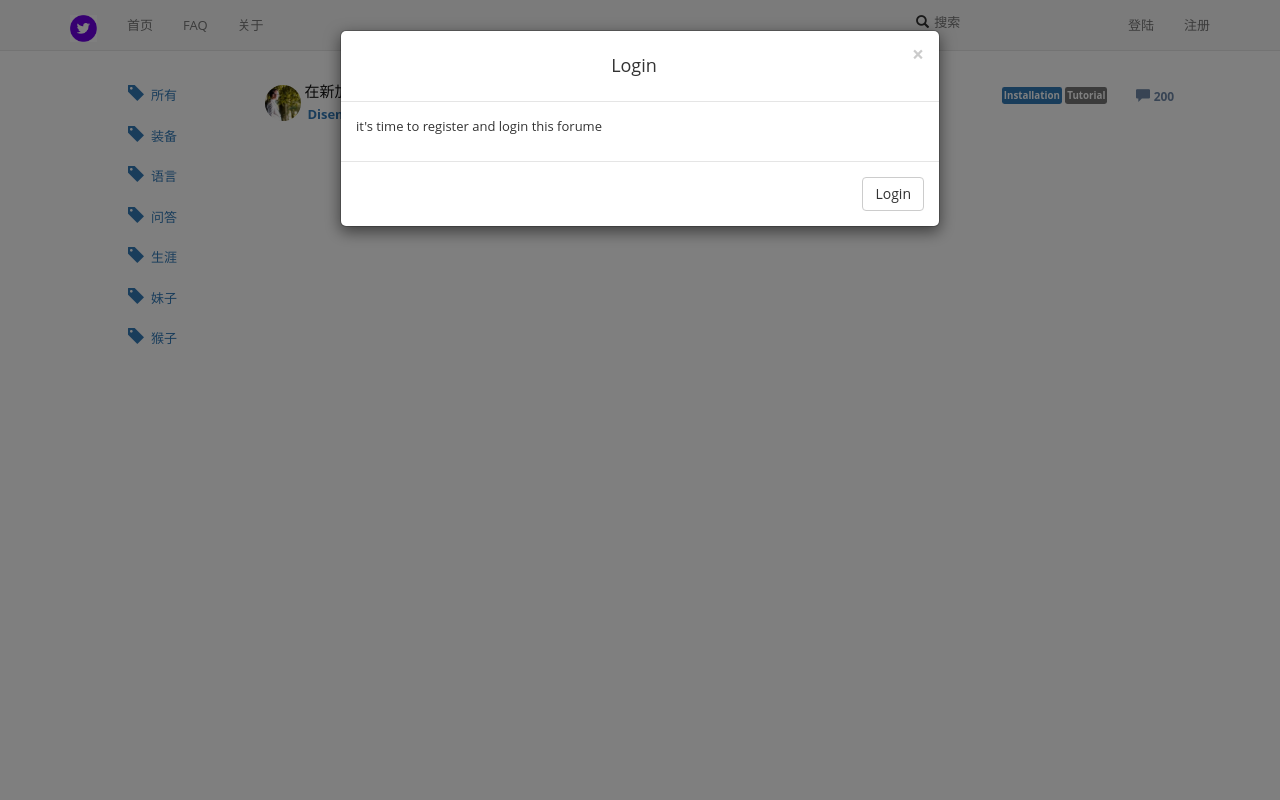
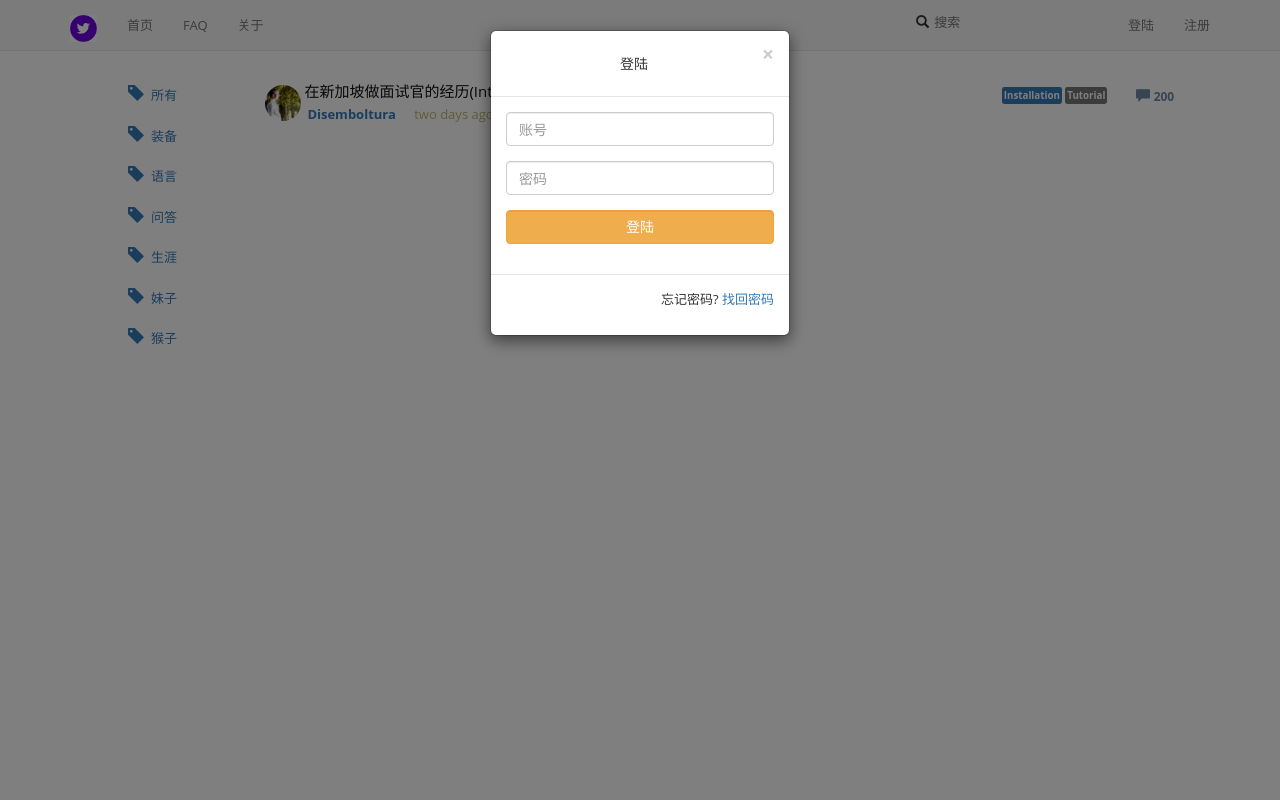
Before and after one commit to hansenDise/my_forum, a Django app: page / in a window 1280 px wide, after a click on "登陆". Run offline with Django 3.2, Linux system fonts and the light colour scheme; some libraries are stand-ins or nearby versions.

Commit message:
add login and register modal dialog

```diff
--- a/forumsite/templates/forumsite/base.html
+++ b/forumsite/templates/forumsite/base.html
@@ -27,37 +27,60 @@
 
     <body>
         <div class="modal fade" id="dialog-login">
-            <div class="modal-dialog">
+            <div class="modal-dialog modal-sm">
                 <div class="modal-content">
                     <div class="modal-header text-center">
                         <button type="button" class="close" data-dismiss="modal" aria-label="Close">
                             <span aria-hidden="true">&times;</span>
                         </button>
-                        <h4>Login</h4>
+                        <h5>登陆</h5>
                     </div>
                     <div class="modal-body">
-                        <p> it's time to register and login this forume</p>
+                        <form role="form">
+                            <div class="form-group">
+                                <input type="text" class="form-control" id="useraccount" placeholder="账号">
+                            </div>
+                            <div class="form-group">
+                                <input type="password" class="form-control" id="pwd" placeholder="密码">
+                            </div>
+                            <div class="form-group">
+                                <button type="submit" class="btn btn-warning form-control">登陆</button>
+                            </div>
+                        </form>
                     </div>
                     <div class="modal-footer">
-                        <button type="button" class="btn btn-default" data-dismiss="modal">Login</button>
+                        <p>忘记密码? <a href="#">找回密码</a></p>
                     </div>
                 </div>
             </div>
         </div>
         <div class="modal fade" id="dialog-register">
-            <div class="modal-dialog">
+            <div class="modal-dialog modal-sm">
                 <div class="modal-content">
                     <div class="modal-header text-center">
                         <button type="button" class="close" data-dismiss="modal" aria-label="Close">
                             <span aria-hidden="true">&times;</span>
                         </button>
-                        <h4>Register</h4>
+                        <h5>注册</h5>
                     </div>
                     <div class="modal-body">
-                        <p>it's time to register in this forum </p>
-                    </div>
-                    <div class="modal-footer">
-                        <button type="button" class="btn btn-default" data-dismiss="modal">Register</button>
+                        <form role="form">
+                            <div class="form-group">
+                                <input type="text" class="form-control" id="useraccount" placeholder="账号">
+                            </div>
+                            <div class="form-group">
+                                <input type="email" class="form-control" id="email" placeholder="邮箱地址">
+                            </div>
+                            <div class="form-group">
+                                <input type="password" class="form-control" id="pwd" placeholder="密码">
+                            </div>
+                            <div class="form-group">
+                                <input type="password" class="form-control" id="pwd" placeholder="重复密码">
+                            </div>
+                            <div class="form-group">
+                                <button type="submit" class="btn btn-warning form-control">注册</button>
+                            </div>
+                        </form>
                     </div>
                 </div>
             </div>
@@ -95,7 +118,6 @@
                 </div>
             </div>
         </nav>
-
 
         <div class="container">
             <div class="row">
```
